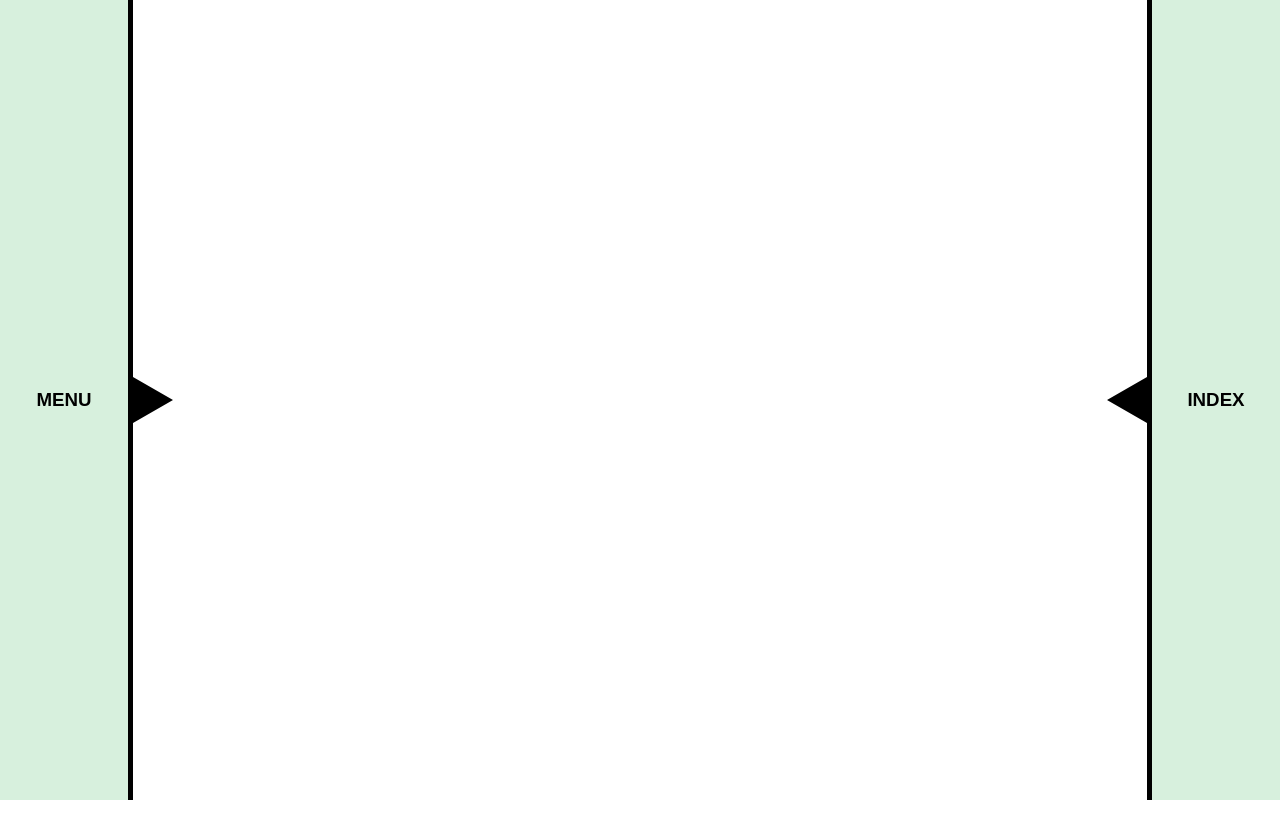
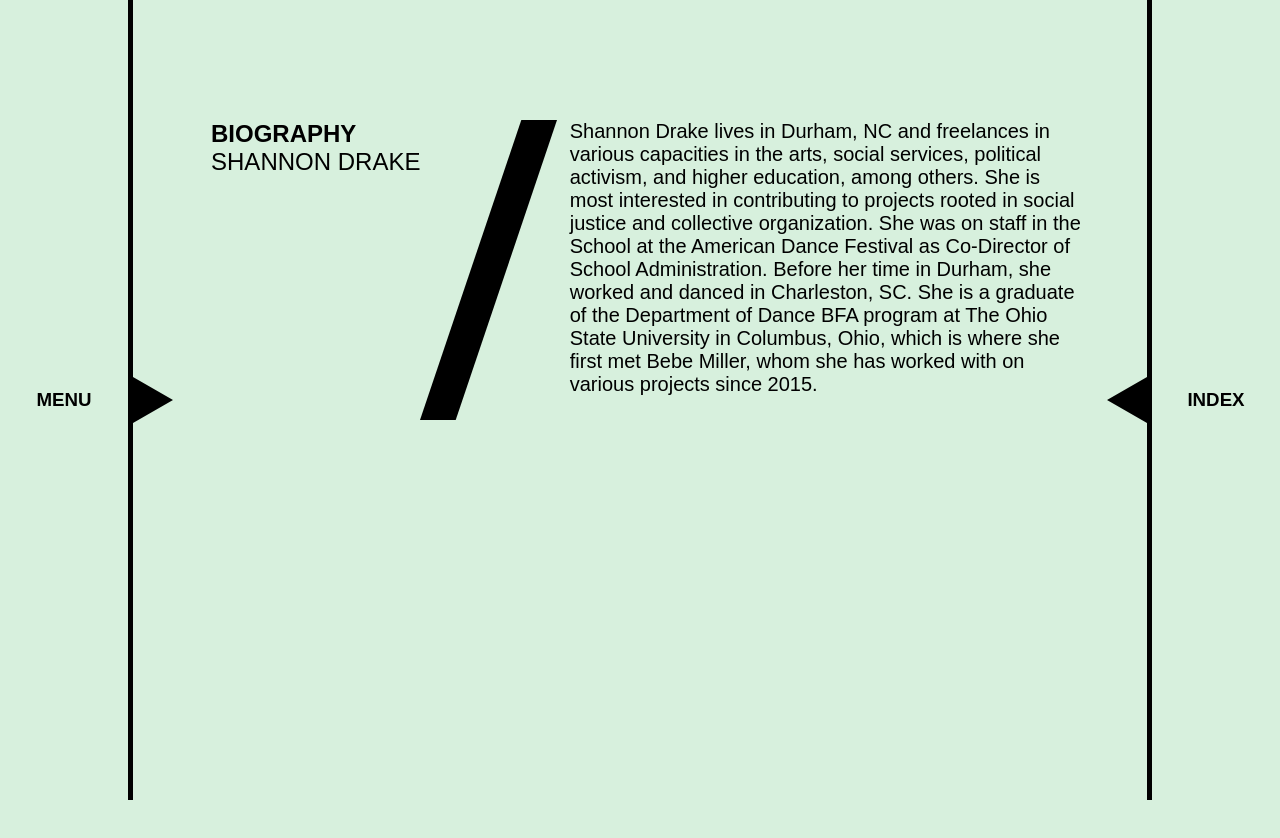
Before and after one commit to ampersand-paris/VAULT, a React (Create React App) app: page /shannon-drake-bio in a window 1280 px wide. Before the commit this address had no page. Shown: the top 838 px of the page. Before the commit the page ends 800 px from the top, so only its background shows below. Built offline with nearby package versions, Linux system fonts and the light colour scheme; a web font is replaced by a local one.

Commit message:
shannon drake

```diff
--- a/src/App.js
+++ b/src/App.js
@@ -32,6 +32,7 @@ import EllenChenowethBio from "./Biographies/EllenChenoweth";
 import NenaCouchBio from "./Biographies/NenaCouch";
 import JenaiCutcherBio from "./Biographies/JenaiCutcher";
 import LaneCzaplinskiBio from "./Biographies/LaneCzaplinski";
+import ShannonDrakeBio from "./Biographies/ShannonDrake";
 
 // === VIDEOS ===
 import MeetingThree from "./Videos/MeetingThree";
@@ -84,6 +85,7 @@ return (
                 <Route path="/marji-cole-bio" element={<MarjiColeBio />} />
                 <Route path="/mayfield-brooks-bio" element={<MayfieldBrooksBio />} />
                 <Route path="/nena-couch-bio" element={<NenaCouchBio />} />
+                <Route path="/shannon-drake-bio" element={<ShannonDrakeBio />} />
                 <Route path="/rachel-boggia-bio" element={<RachelBoggiaBio />} />
             {/* Transcripts */}
             <Route path="/meeting-one" element={<MeetingOne />} />
--- /dev/null
+++ b/src/Biographies/ShannonDrake.js
@@ -0,0 +1,29 @@
+// ====== COMPONENTS ======
+
+const ShannonDrakeBio = (props) => {
+
+    return (
+    <>
+        <div className="one-hundred-vh flex jc-center mobile-al-center mobile-column top-padding mint-green">
+            <div className="vault-padding mobile-flex mobile-jc-center mobile-width">
+                <div className="flex space-btwn essay-title-height">
+                    <div>
+                        <h2 className="subtitle ">BIOGRAPHY</h2>
+                        <h2 className="subtitle neuzit">Shannon Drake</h2>
+                    </div>
+                    <img className="bio-slash" src="/Images/Slash.svg" />
+                    <div className="flex column flex-end">
+                    </div>
+                </div>
+            </div>
+            <section className="flex column al-center no-top-padding mobile-padding">
+                <div className="essay-width ">
+                    <p className="no-top-padding">Shannon Drake lives in Durham, NC and freelances in various capacities in the arts, social services, political activism, and higher education, among others. She is most interested in contributing to projects rooted in social justice and collective organization. She was on staff in the School at the American Dance Festival as Co-Director of School Administration. Before her time in Durham, she worked and danced in Charleston, SC. She is a graduate of the Department of Dance BFA program at The Ohio State University in Columbus, Ohio, which is where she first met Bebe Miller, whom she has worked with on various projects since 2015.</p>
+                </div>
+            </section>
+        </div>
+    </>
+  );
+}
+
+export default ShannonDrakeBio;
```
